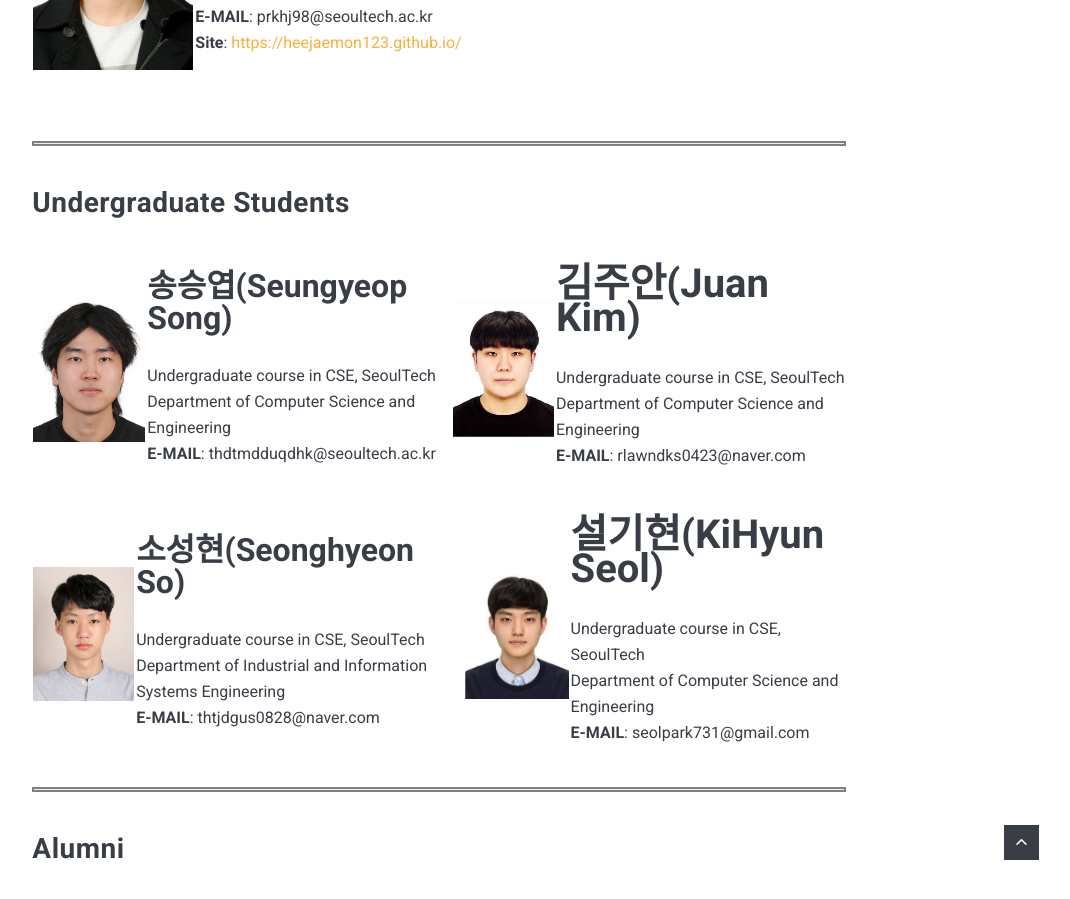
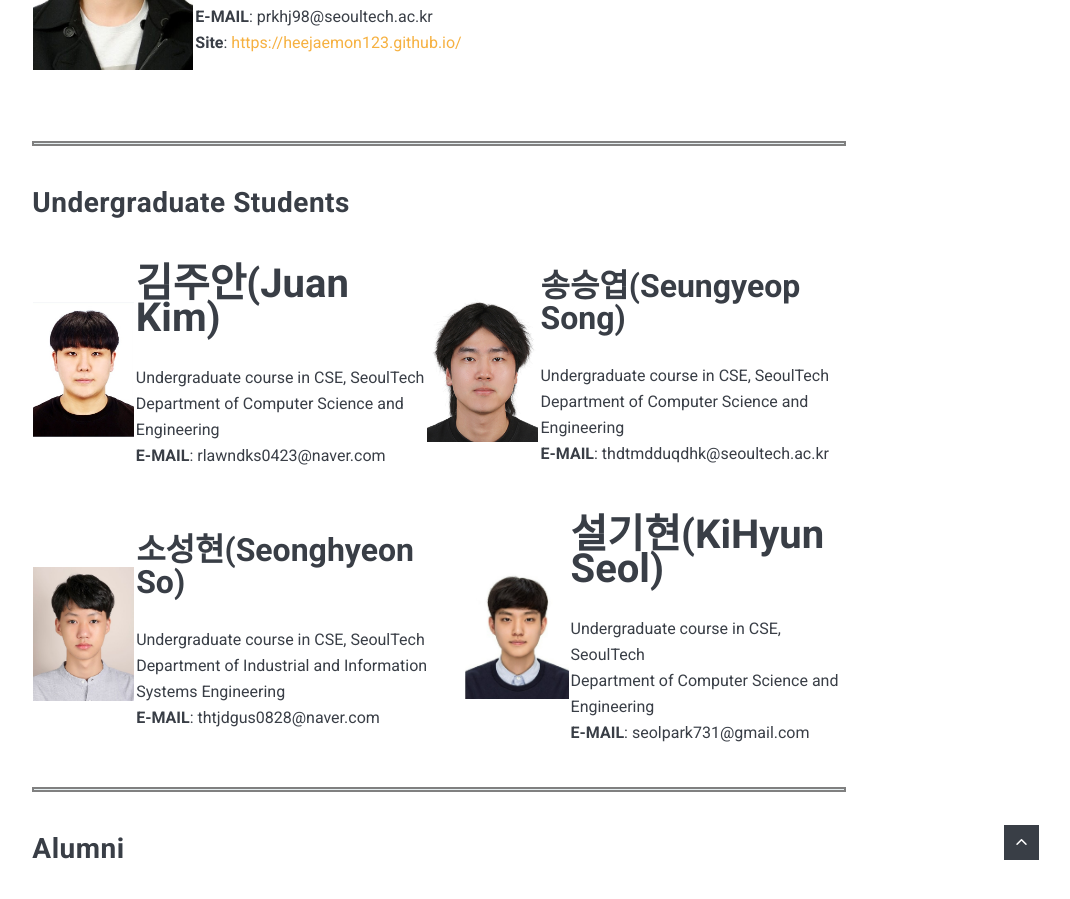
Before and after one commit to Icelab-2020/icelab-2020.github.io, a Jekyll site: the page built from _pages/01_members.md, in a window 1280 px wide and 900 px high, scrolled down 1530 px. Shown: the whole window, without its empty margins (201-1271 px from the left). Built offline with Jekyll 4.4.1, drawn with Linux system fonts in a browser that asks for light colours; nearby versions of some CDN libraries.

Commit message:
Update 01_members.md

```diff
--- a/_pages/01_members.md
+++ b/_pages/01_members.md
@@ -34,7 +34,7 @@ permalink: /01_members/
 
 |    |   |    |    |
 |:---|:---|:---|:---|
-| ![iot]({{site.baseurl}}/images/ss.jpg){: width="184"; height="248"} | <b><span style="font-size:200%">송승엽(Seungyeop Song)</span></b><br><br> Undergraduate course in CSE, SeoulTech   <br> Department of Computer Science and Engineering  <br> **E-MAIL**: thdtmdduqdhk@seoultech.ac.kr | ![iot]({{site.baseurl}}/images/jk.jpg){: width="165" height="235"} |  <b><span style="font-size:250%">김주안(Juan Kim)</span></b><br><br> Undergraduate course in CSE, SeoulTech   <br> Department of Computer Science and Engineering  <br> **E-MAIL**: rlawndks0423@naver.com |
+| ![iot]({{site.baseurl}}/images/jk.jpg){: width="165" height="235"} |  <b><span style="font-size:250%">김주안(Juan Kim)</span></b><br><br> Undergraduate course in CSE, SeoulTech   <br> Department of Computer Science and Engineering  <br> **E-MAIL**: rlawndks0423@naver.com| ![iot]({{site.baseurl}}/images/ss.jpg){: width="184"; height="248"} | <b><span style="font-size:200%">송승엽(Seungyeop Song)</span></b><br><br> Undergraduate course in CSE, SeoulTech   <br> Department of Computer Science and Engineering  <br> **E-MAIL**: thdtmdduqdhk@seoultech.ac.kr |
 
 |    |   |    |    |
 |:---|:---|:---|:---|
```
